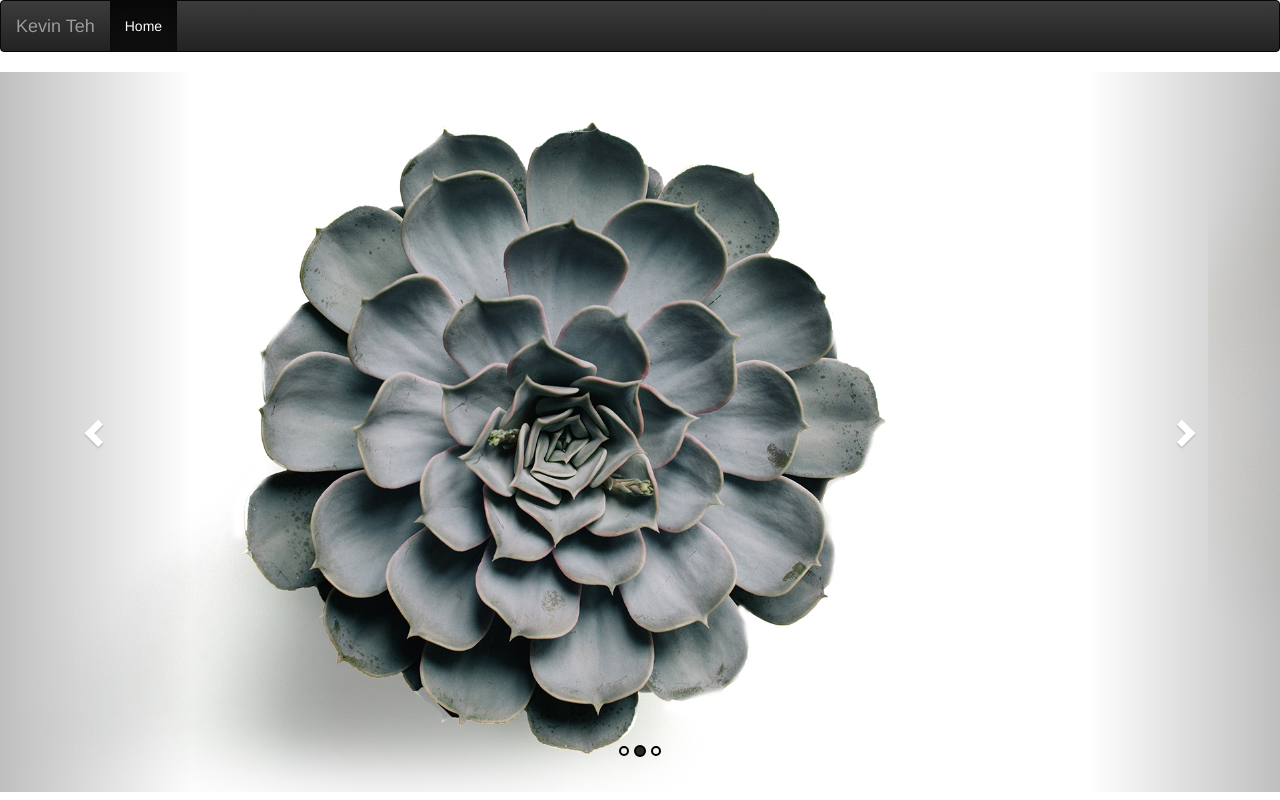
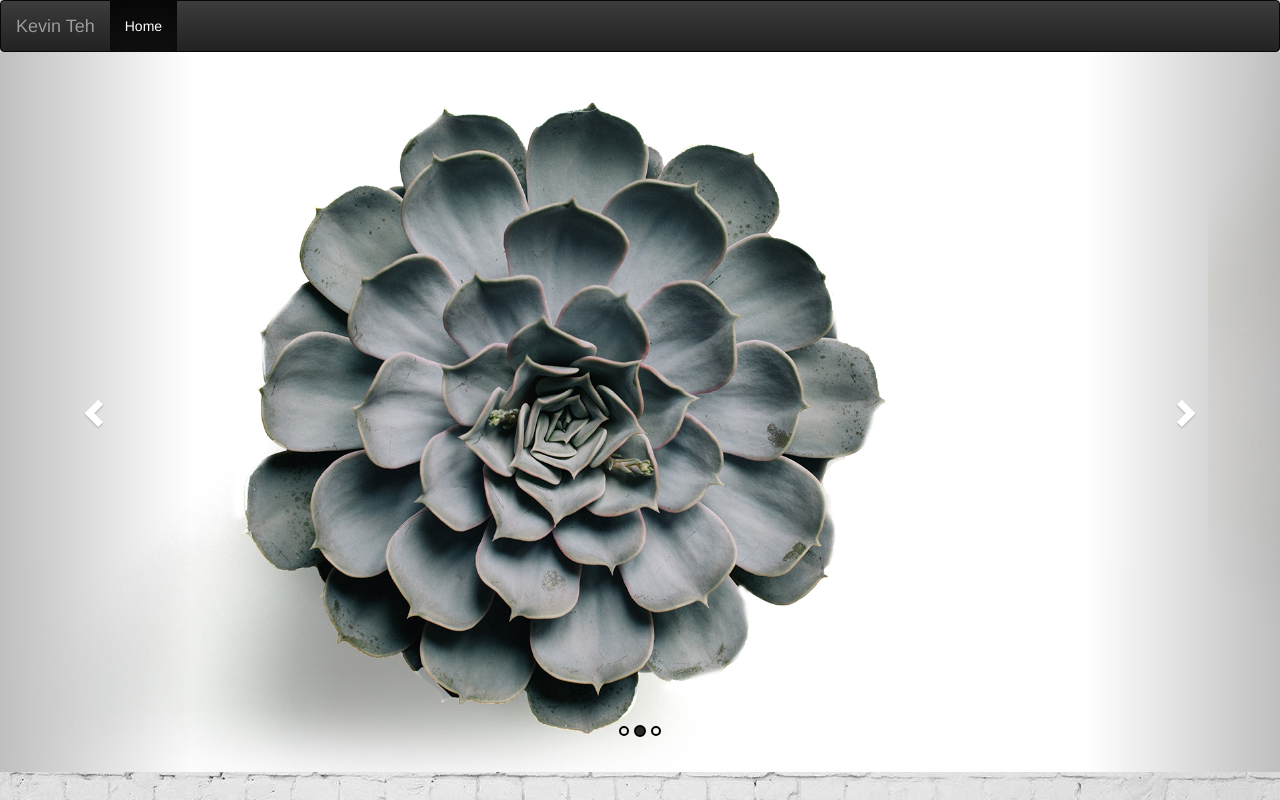
Before and after one commit to IrrationalCoder/IRR, a plain HTML site: page index.html in a window 1280 px wide. Drawn offline with Linux system fonts and the light colour scheme.

Commit message:
css - body & carousel
negative margin to close the gap between nav and slider.

```diff
--- a/css/style.css
+++ b/css/style.css
@@ -1,2 +1,11 @@
 @charset "UTF-8";
 /* CSS Document */
+
+body {
+	background: url('../img/bg.jpg');
+	background-size: cover;
+}
+
+.carousel {
+	margin-top: -20px;
+}
```
